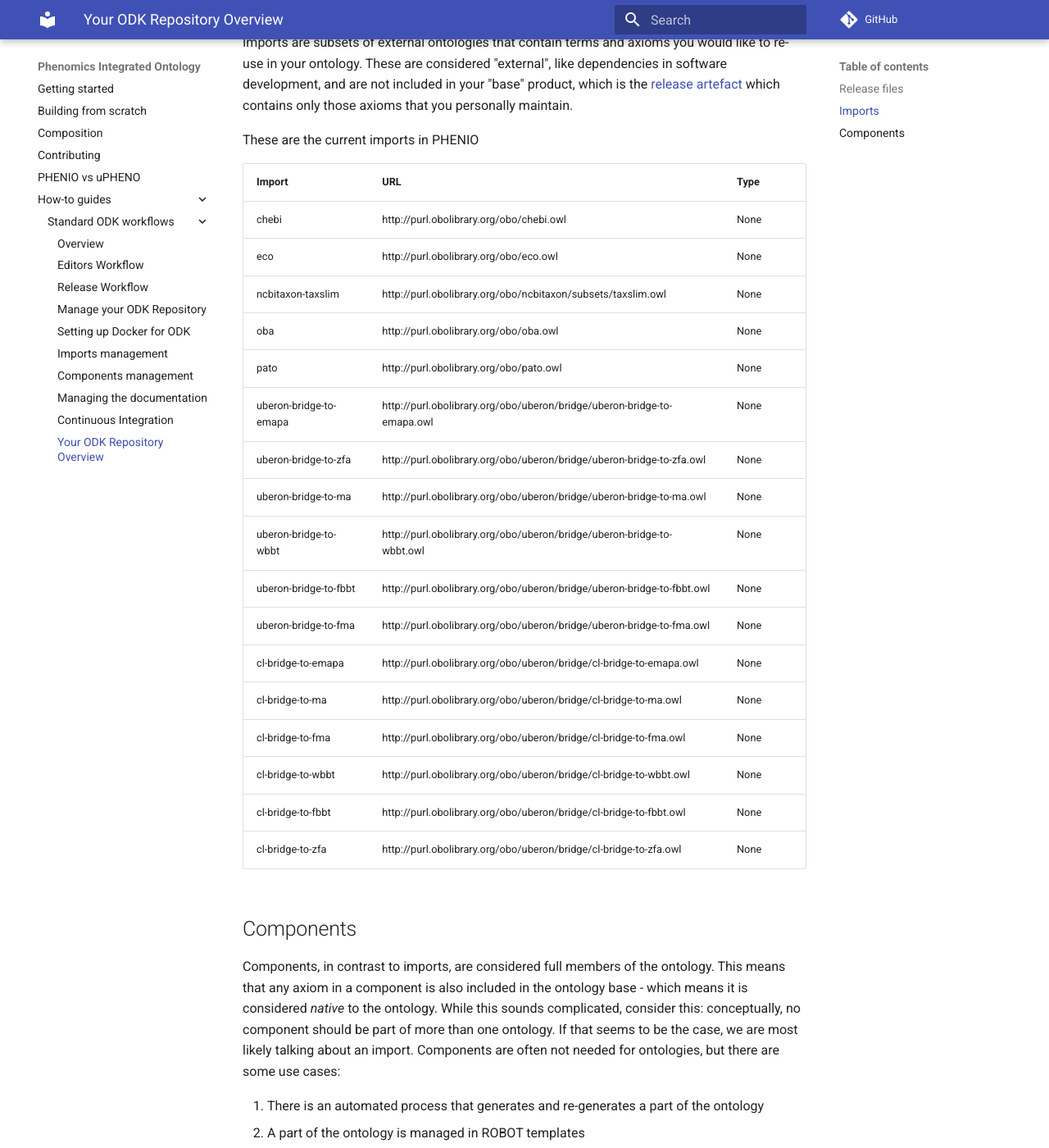
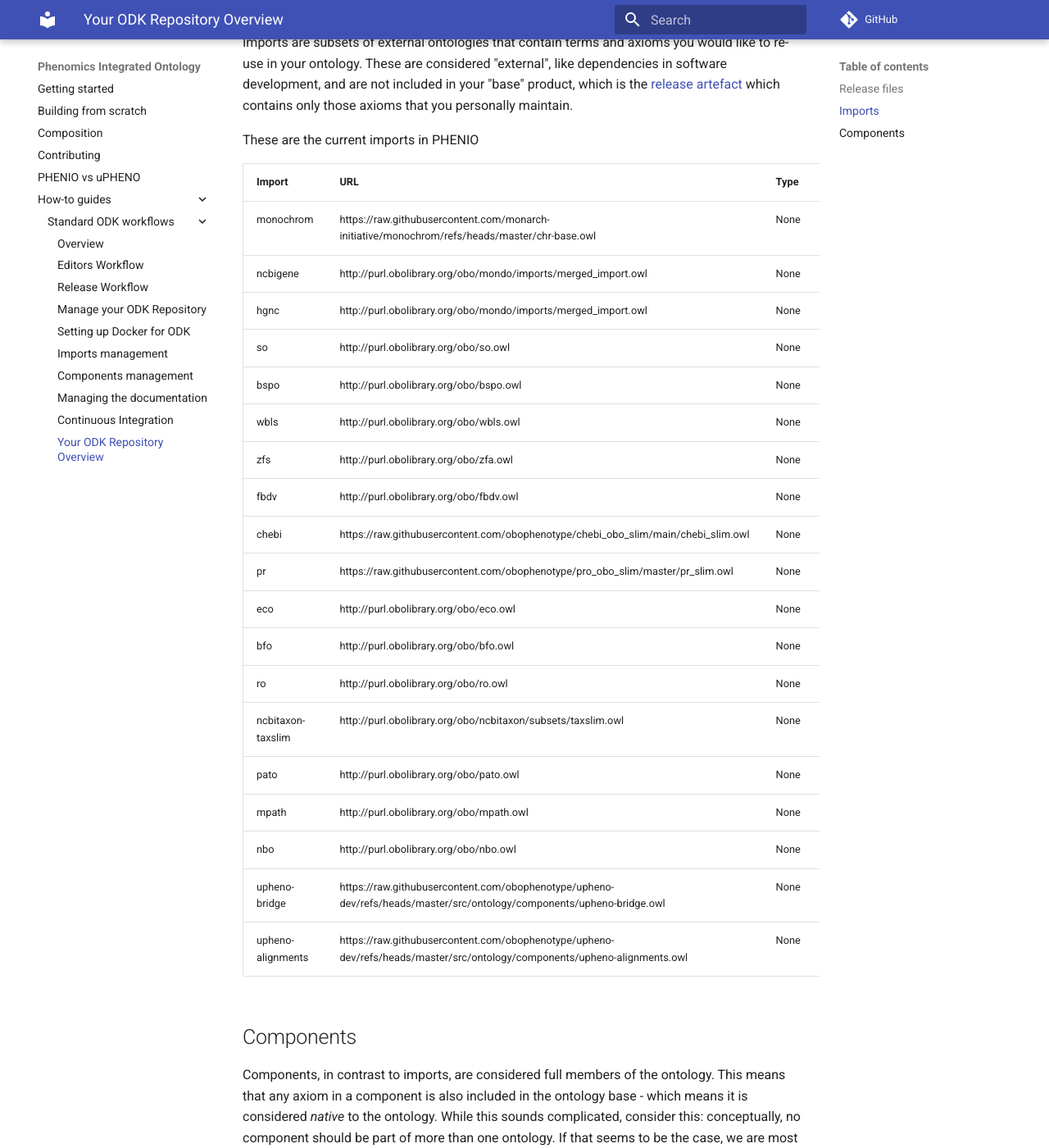
Before and after one commit to monarch-initiative/phenio, an MkDocs documentation site: the page built from docs/odk-workflows/RepositoryFileStructure.md, in a window 1280 px wide and 1400 px high, scrolled down 508 px. Shown: the whole window at 82% size. Built offline with MkDocs 1.6.1 and Material for MkDocs 9.7.7, drawn with Linux system fonts in a browser that asks for light colours; comment, search, counter and statistics services are not loaded; some of the changed text lies outside the part shown.

```diff
--- a/docs/odk-workflows/RepositoryFileStructure.md
+++ b/docs/odk-workflows/RepositoryFileStructure.md
@@ -16,23 +16,25 @@ These are the current imports in PHENIO
 
 | Import | URL | Type |
 | ------ | --- | ---- |
-| chebi | http://purl.obolibrary.org/obo/chebi.owl | None |
+| monochrom | https://raw.githubusercontent.com/monarch-initiative/monochrom/refs/heads/master/chr-base.owl | None |
+| ncbigene | http://purl.obolibrary.org/obo/mondo/imports/merged_import.owl | None |
+| hgnc | http://purl.obolibrary.org/obo/mondo/imports/merged_import.owl | None |
+| so | http://purl.obolibrary.org/obo/so.owl | None |
+| bspo | http://purl.obolibrary.org/obo/bspo.owl | None |
+| wbls | http://purl.obolibrary.org/obo/wbls.owl | None |
+| zfs | http://purl.obolibrary.org/obo/zfa.owl | None |
+| fbdv | http://purl.obolibrary.org/obo/fbdv.owl | None |
+| chebi | https://raw.githubusercontent.com/obophenotype/chebi_obo_slim/main/chebi_slim.owl | None |
+| pr | https://raw.githubusercontent.com/obophenotype/pro_obo_slim/master/pr_slim.owl | None |
 | eco | http://purl.obolibrary.org/obo/eco.owl | None |
+| bfo | http://purl.obolibrary.org/obo/bfo.owl | None |
+| ro | http://purl.obolibrary.org/obo/ro.owl | None |
 | ncbitaxon-taxslim | http://purl.obolibrary.org/obo/ncbitaxon/subsets/taxslim.owl | None |
-| oba | http://purl.obolibrary.org/obo/oba.owl | None |
 | pato | http://purl.obolibrary.org/obo/pato.owl | None |
-| uberon-bridge-to-emapa | http://purl.obolibrary.org/obo/uberon/bridge/uberon-bridge-to-emapa.owl | None |
-| uberon-bridge-to-zfa | http://purl.obolibrary.org/obo/uberon/bridge/uberon-bridge-to-zfa.owl | None |
-| uberon-bridge-to-ma | http://purl.obolibrary.org/obo/uberon/bridge/uberon-bridge-to-ma.owl | None |
-| uberon-bridge-to-wbbt | http://purl.obolibrary.org/obo/uberon/bridge/uberon-bridge-to-wbbt.owl | None |
-| uberon-bridge-to-fbbt | http://purl.obolibrary.org/obo/uberon/bridge/uberon-bridge-to-fbbt.owl | None |
-| uberon-bridge-to-fma | http://purl.obolibrary.org/obo/uberon/bridge/uberon-bridge-to-fma.owl | None |
-| cl-bridge-to-emapa | http://purl.obolibrary.org/obo/uberon/bridge/cl-bridge-to-emapa.owl | None |
-| cl-bridge-to-ma | http://purl.obolibrary.org/obo/uberon/bridge/cl-bridge-to-ma.owl | None |
-| cl-bridge-to-fma | http://purl.obolibrary.org/obo/uberon/bridge/cl-bridge-to-fma.owl | None |
-| cl-bridge-to-wbbt | http://purl.obolibrary.org/obo/uberon/bridge/cl-bridge-to-wbbt.owl | None |
-| cl-bridge-to-fbbt | http://purl.obolibrary.org/obo/uberon/bridge/cl-bridge-to-fbbt.owl | None |
-| cl-bridge-to-zfa | http://purl.obolibrary.org/obo/uberon/bridge/cl-bridge-to-zfa.owl | None |
+| mpath | http://purl.obolibrary.org/obo/mpath.owl | None |
+| nbo | http://purl.obolibrary.org/obo/nbo.owl | None |
+| upheno-bridge | https://raw.githubusercontent.com/obophenotype/upheno-dev/refs/heads/master/src/ontology/components/upheno-bridge.owl | None |
+| upheno-alignments | https://raw.githubusercontent.com/obophenotype/upheno-dev/refs/heads/master/src/ontology/components/upheno-alignments.owl | None |
 
 ## Components
 Components, in contrast to imports, are considered full members of the ontology. This means that any axiom in a component is also included in the ontology base - which means it is considered _native_ to the ontology. While this sounds complicated, consider this: conceptually, no component should be part of more than one ontology. If that seems to be the case, we are most likely talking about an import. Components are often not needed for ontologies, but there are some use cases:
@@ -45,17 +47,10 @@ These are the components in PHENIO
 
 | Filename | URL |
 | -------- | --- |
-| bfo.owl | http://purl.obolibrary.org/obo/bfo.owl |
-| emapa.owl | http://purl.obolibrary.org/obo/emapa.owl |
-| fbbt.owl | http://purl.obolibrary.org/obo/fbbt.owl |
-| go.owl | http://purl.obolibrary.org/obo/go.owl |
-| hsapdv.owl | http://purl.obolibrary.org/obo/hsapdv.owl |
-| mondo.owl | http://purl.obolibrary.org/obo/mondo.owl |
-| mpath.owl | http://purl.obolibrary.org/obo/mpath.owl |
-| nbo.owl | http://purl.obolibrary.org/obo/nbo.owl |
-| ro.owl | http://purl.obolibrary.org/obo/ro.owl |
-| uberon.owl | http://purl.obolibrary.org/obo/uberon.owl |
-| upheno.owl | https://github.com/obophenotype/upheno-dev/releases/latest/download/upheno-base-with-bridge.owl |
+| go.owl | http://purl.obolibrary.org/obo/go/go-base.owl |
+| mondo.owl | http://purl.obolibrary.org/obo/mondo/mondo-base.owl |
+| upheno.owl | https://github.com/obophenotype/upheno-dev/releases/latest/download/upheno-base.owl |
+| oba.owl | http://purl.obolibrary.org/obo/oba/oba-base.owl |
 | hp.owl | http://purl.obolibrary.org/obo/hp/hp-base.owl |
 | fypo.owl | http://purl.obolibrary.org/obo/fypo/fypo-base.owl |
 | zp.owl | http://purl.obolibrary.org/obo/zp/zp-base.owl |
@@ -63,6 +58,13 @@ These are the components in PHENIO
 | mp.owl | http://purl.obolibrary.org/obo/mp/mp-base.owl |
 | wbphenotype.owl | http://purl.obolibrary.org/obo/wbphenotype/wbphenotype-base.owl |
 | ddpheno.owl | http://purl.obolibrary.org/obo/ddpheno/ddpheno-base.owl |
+| dpo.owl | http://purl.obolibrary.org/obo/dpo/dpo-base.owl |
+| uberon.owl | http://purl.obolibrary.org/obo/uberon/uberon-base.owl |
+| cl.owl | http://purl.obolibrary.org/obo/cl/cl-base.owl |
 | ddanat.owl | http://purl.obolibrary.org/obo/ddanat.owl |
 | wbbt.owl | http://purl.obolibrary.org/obo/wbbt.owl |
+| fbbt.owl | http://purl.obolibrary.org/obo/fbbt.owl |
 | zfa.owl | http://purl.obolibrary.org/obo/zfa.owl |
+| xao.owl | http://purl.obolibrary.org/obo/xao.owl |
+| emapa.owl | http://purl.obolibrary.org/obo/emapa.owl |
+| hsapdv.owl | http://purl.obolibrary.org/obo/hsapdv.owl |
```
Also changed, not shown: src/ontology/phenio-odk.yaml (+36 -51 lines), 1 other file.
